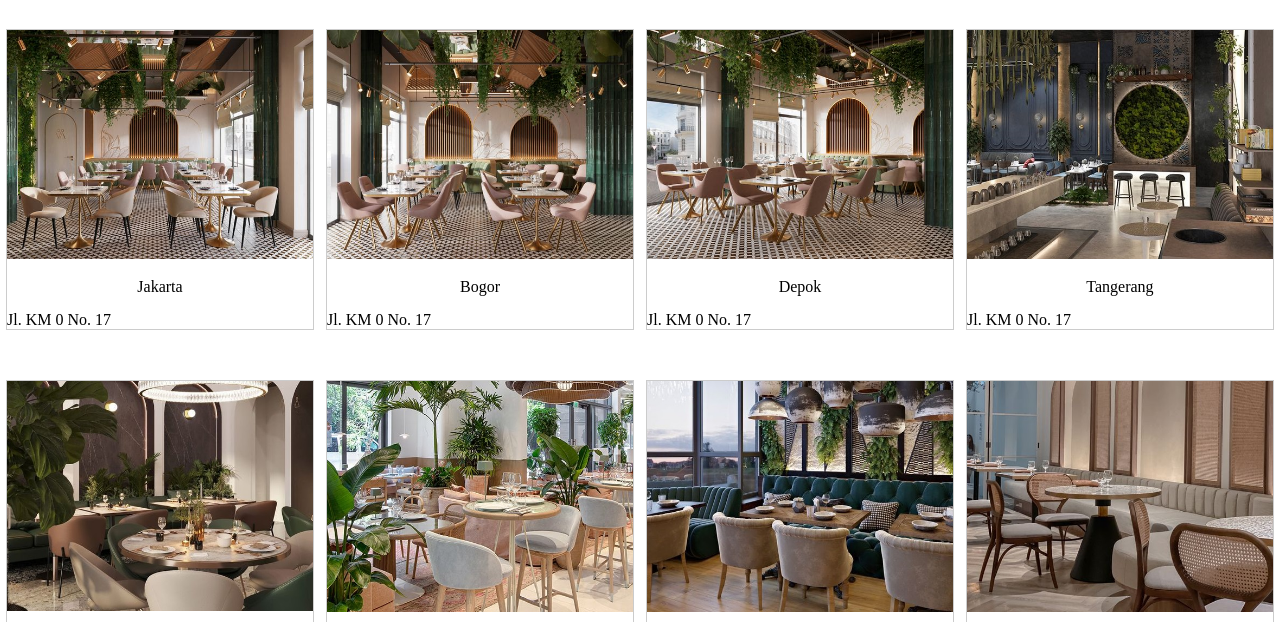
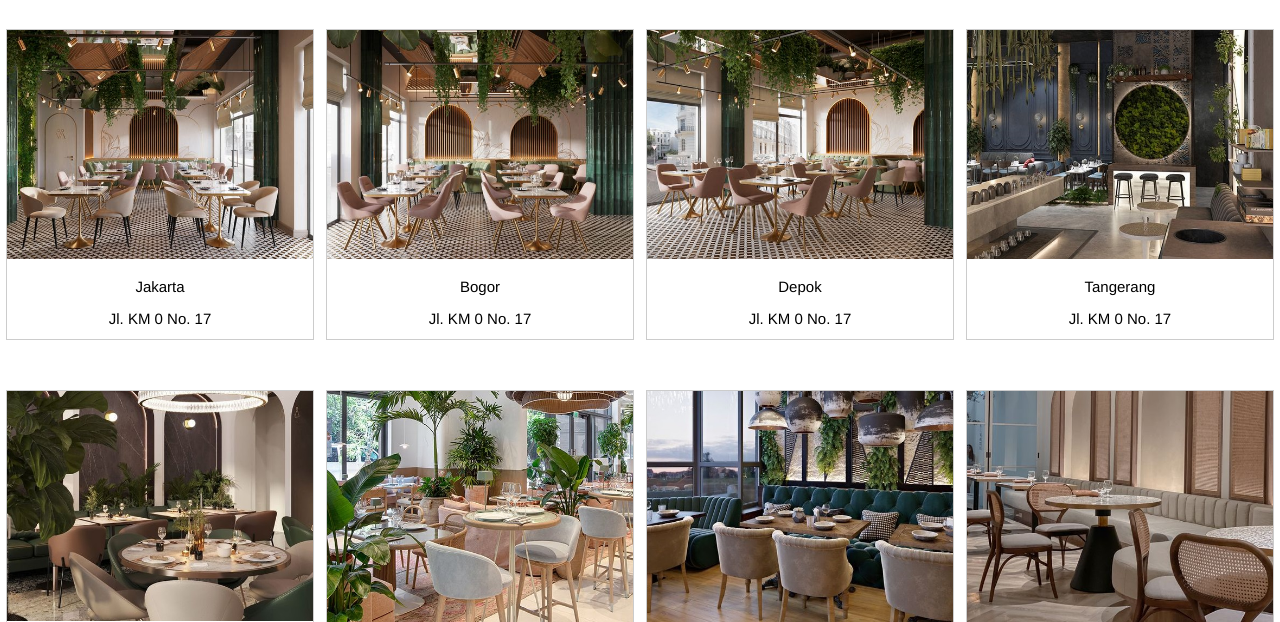
Before and after one commit to Kampus-Merdeka-Software-Engineering/FE-2-Surabaya-17, a plain HTML site: page branch.html in a window 1280 px wide. Shown: the part 176-798 px from the top of the page. Drawn offline with Linux system fonts and the light colour scheme.

Commit message:
udh pusing baru bgt

```diff
--- a/css/branch.css
+++ b/css/branch.css
@@ -62,6 +62,8 @@ div.gallery img {
 div.desc {
   padding: 15px;
   text-align: center;
+  font-family: helvetica;
+  font-size: 15px;
 }
 
 * {
@@ -86,6 +88,12 @@ div.desc {
   height: auto;
   text-align: center;
   margin-bottom: -50px;
+}
+#address {
+  text-align: center;
+  font-family: helvetica;
+  font-size: 15px;
+  margin-bottom: 12px;
 }
 
 .responsive {
@@ -163,6 +171,7 @@ div.desc {
   }
   div.desc {
     font-size: 10px;
+    font-family: Helvetica;
   }
   .footer {
     width: 100%;
```
Also changed, not shown: branch.html (+0 -1 lines).
